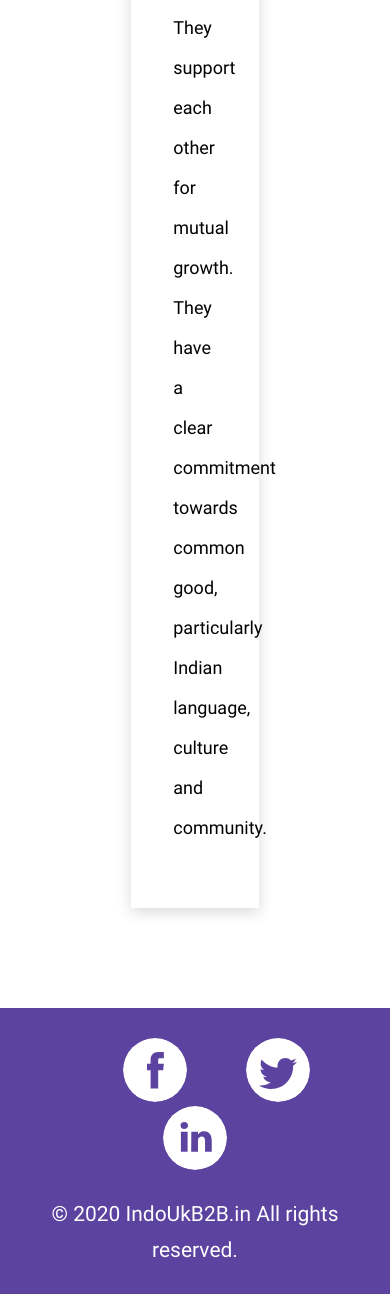
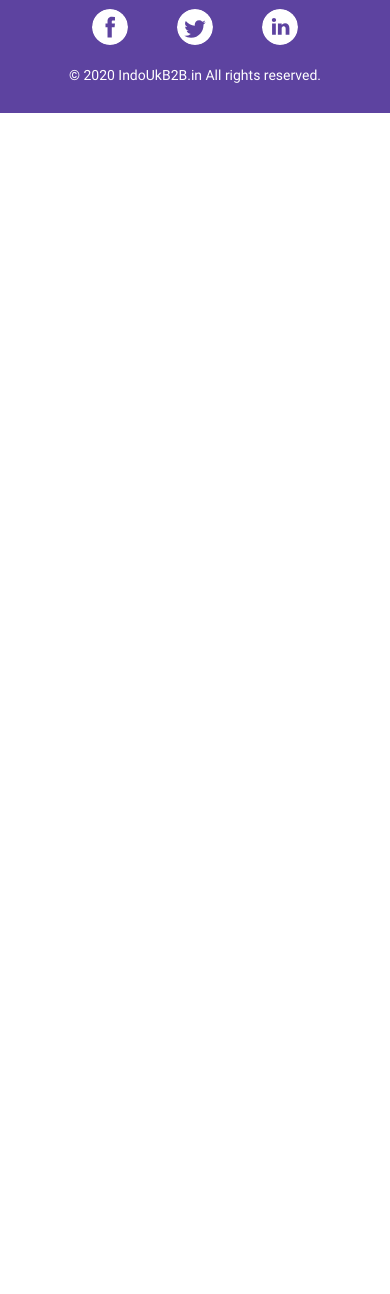
Before and after one commit to Praveenkumarreddy123/INDOUKB2B, a PHP site: page /about.php in a window 390 px wide. Shown: the part 779-2073 px from the top of the page. After the commit the page ends 892 px from the top, so only its background shows below. Run offline with PHP 8.4, Linux system fonts and the light colour scheme; some libraries are stand-ins or nearby versions.

Commit message:
responsive for index, login, about

```diff
--- a/assets/css/main.css
+++ b/assets/css/main.css
@@ -522,7 +524,7 @@ footer .social-icons li a.linkedIn{
 	background-size: contain;
 }
 footer .social-icons + p {
-	font-size: 21px;
+	font-size: 16px;
 }
 /*Footer*/
 
@@ -1010,3 +1017,116 @@ input.error + span {
 	font-size: 16px;
 }
 /*Popup*/
+@media screen and (max-width:1300px){
+	.navbar-light .navbar-nav .nav-link{
+		font-size: 15px;
+		margin: 0px 14px 0px;
+	}
+	.main_block{
+		width: 90%;
+	}
+	.aboutSite{
+		width: 70%;
+	}
+	footer .social-icons li {
+		margin: 0px 40px 0px;
+	}
+	footer .social-icons li a{
+		width: 36px;
+    	height: 36px;
+	}
+}
+@media screen and (max-width:1200px){
+	.navbar-light .navbar-nav .nav-link{
+		font-size: 14px;
+		margin: 0px 11px 0px;
+	}
+	.main_block{
+		width: 93%;
+	}
+	.aboutSite{
+		width: 80%;
+	}
+	h1 {
+		font-size: 48px;
+		line-height: 67px;
+	}
+	.bannerContainer .bannerContent .banner-Title {
+		padding-bottom: 25px;
+	}
+	h1 {
+		font-size: 45px;
+		line-height: 63px;
+	}
+}
+@media screen and (max-width:991px){
+	.bannerContainer .bannerContent{
+		text-align: center;
+	}
+	.main_block{
+		width: 93%;
+	}
+	.ExploreIndustriesContainer .ExploreindustriesCards li{
+		width: 25%;
+		padding-bottom: 45px;
+	}
+	.navbar-light .navbar-nav .nav-link {
+		font-size: 14px;
+		margin: 14px 11px 0px;
+		color: #5d43a0;
+	}
+	.navbar-collapse{
+		background: white;
+    	padding: 10px 10px 20px;
+	}
+	.navbar-light .navbar-nav .nav-link.headerBtns{
+		margin: 14px 11px 0 !important;
+		border: 1px solid #5d43a0;
+		font-size: 14px;
+		color:#5d43a0 !important;
+	}
+	.navbar-light .navbar-nav .nav-link.siteBtn-primary{
+		background: #5d43a0;
+		color: #fff !important;
+	}
+	.site-header{
+		padding: 15px 0px;
+	}
+}
+@media screen and (max-width:800px){
+	.ExploreIndustriesContainer .ExploreindustriesCards li{
+		width: 33.3%;
+	}
+}
+@media screen and (max-width:600px){
+	.FormPage{
+		padding:25px 20px;
+	}
+	.FormContainer{
+		margin:30px auto;
+	}
+	.ExploreIndustriesContainer .ExploreindustriesCards li{
+		width: 50%;
+	}
+	.ExploreIndustriesContainer .ExploreindustriesCards li a .icon + p{
+		width: 80%;
+		margin: 0 auto;
+	}
+	.PageSectionCommonPadding {
+		padding: 60px 30px;
+	}
+	footer .social-icons + p {
+		font-size: 14px;
+	}
+	footer .social-icons {
+		margin-bottom: 15px;
+	}
+	.section_card_para{
+		line-height: 33px;
+	}
+}
+@media screen and (max-width:480px){
+	.ExploreIndustriesContainer .ExploreindustriesCards li{
+		width: 100%;
+	}
+}
--- a/header.php
+++ b/header.php
@@ -64,7 +64,7 @@
 									<a href="Signup.php" class="btn nav-link siteBtn-primary-outline headerBtns">Signup</a>
 								</li>
 								<li class="nav-item">
-									<a href="login.php" class="btn nav-link siteBtn-primary mr-0 headerBtns">Login</a>
+									<a href="login.php" class="btn nav-link siteBtn-primary mx-0 headerBtns">Login</a>
 								</li>
 
 							<?php } else { ?>
--- a/login.php
+++ b/login.php
@@ -36,7 +36,7 @@
                             <input type="password" class="" id="login_password" aria-describedby="password" />
                             <span class="error">Password is required</span>
                         </div>
-                        <div class="d-md-flex">
+                        <div class="d-flex">
                             <div class="custom-control custom-checkbox w-100 text-left">
                                 <input type="checkbox" class="custom-control-input" id="customCheck1">
                                 <label class="custom-control-label" for="customCheck1">Remember me</label>
```
Also changed, not shown: other parts of assets/css/main.css (+16 -9 lines).
